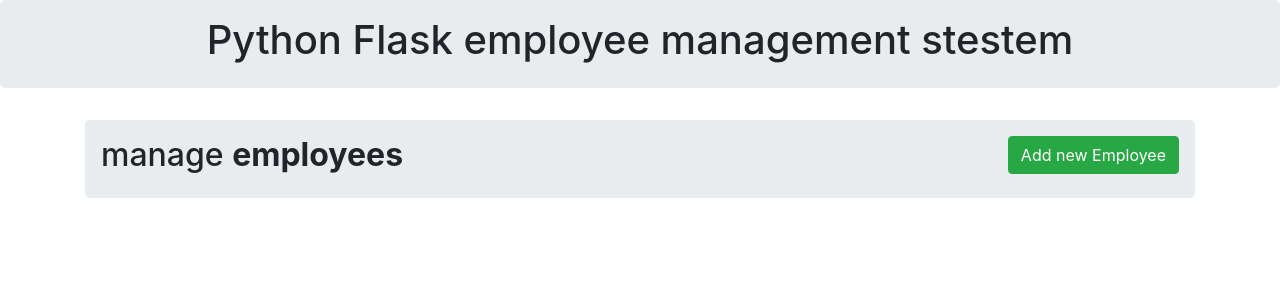
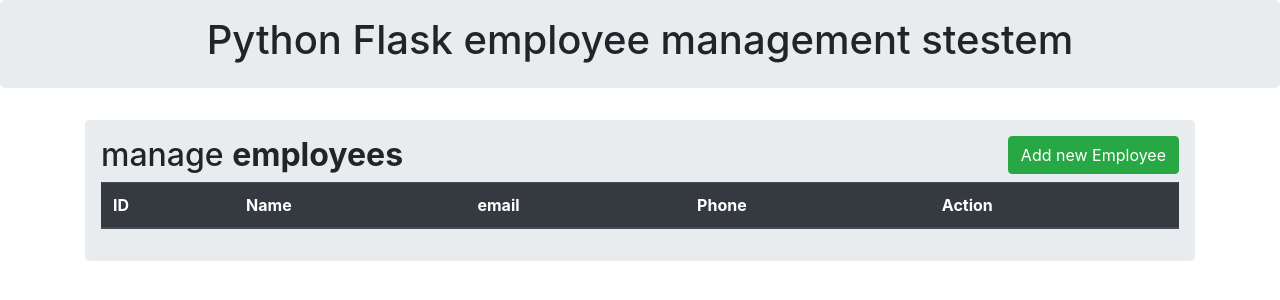
Before and after one commit to bradiepoa/empmanagemntsys, a Flask app: page / in a window 1280 px wide. Shown: the top 300 px of the page. Run offline with Flask 3, Linux system fonts and the light colour scheme; lists and menus that the app fills with data are empty; some libraries are stand-ins or nearby versions.

Commit message:
adding table head

```diff
--- a/templates/index.html
+++ b/templates/index.html
@@ -13,7 +13,20 @@
             <div class="jumbotron p-3">
                 <h2>manage <b>employees</b>
                     <button type="button" class="btn btn-success float-right"
-                     data-toggle="modal" data-target="#mymodal">Add new Employee</button></h2>
+                     data-toggle="modal" data-target="#mymodal">Add new Employee</button>
+                </h2>
+
+                <table class="table table-hover table-dark">
+                    <thead>
+                        <tr>
+                            <th>ID</th>
+                            <th>Name</th>
+                            <th>email</th>
+                            <th>Phone</th>
+                            <th>Action</th>
+                        </tr>
+                    </thead>
+                </table>
 
             </div>
         </div>
```
